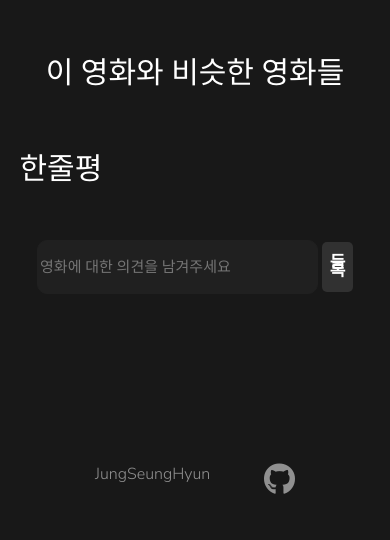
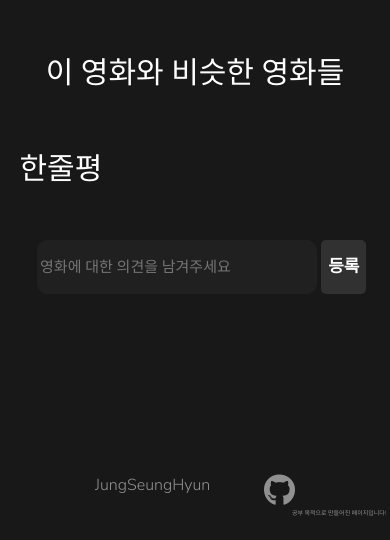
Before and after one commit to herrakam/FINDA, a Flask app: page /detail in a window 390 px wide. Shown: the part 1428-1968 px from the top of the page. Before the commit the page ends 1922 px from the top, so only its background shows below. Run offline with Flask 2, Linux system fonts and the light colour scheme; data that the repository does not hold is empty; some libraries are stand-ins or nearby versions.

Commit message:
main 문구 단차 반응형수정, footer 공부용 페이지 추가

```diff
--- a/templates/detail.html
+++ b/templates/detail.html
@@ -224,11 +224,12 @@
     display: grid;
     align-items: end;
     /*border: 1px solid white;*/
-    margin: 2px 0 0 0;
+    /*margin: 1px 0 0 0;*/
   }
   .commentBtn{
     width:100%;
-    height: 50px;
+    min-width: 45px;
+    height: 54px;
     background:#313131;
     line-height: 50%;
     border: none;
--- a/templates/layout.html
+++ b/templates/layout.html
@@ -143,15 +143,22 @@
         }
         .footer{
             background: #181818;
-            height: 60px;
+            height: 90px;
             display: flex;
             justify-content: center;
+            flex-direction: column;
             align-items: center;
         }
         .footerwrap{
             display: flex;
             width:200px;
             justify-content: space-between;
+        }
+        .footerword{
+            width: 98%;
+            text-align: right;
+            color: #909090;
+            font-size: 6px;
         }
         .eidtor{
             color: #909090;
@@ -200,7 +207,7 @@
         <div class="eidtor">JungSeungHyun </div>
         <a class="github" href="https://github.com/herrakam"><i class="fab fa-github fa-2x" ></i></a>
     </div>
-
+    <div class="footerword">공부 목적으로 만들어진 페이지입니다!</div>
 </div>
 <script>
     function headersearch(){
```
Also changed, not shown: templates/main.html (+22 -5 lines), README.md.
